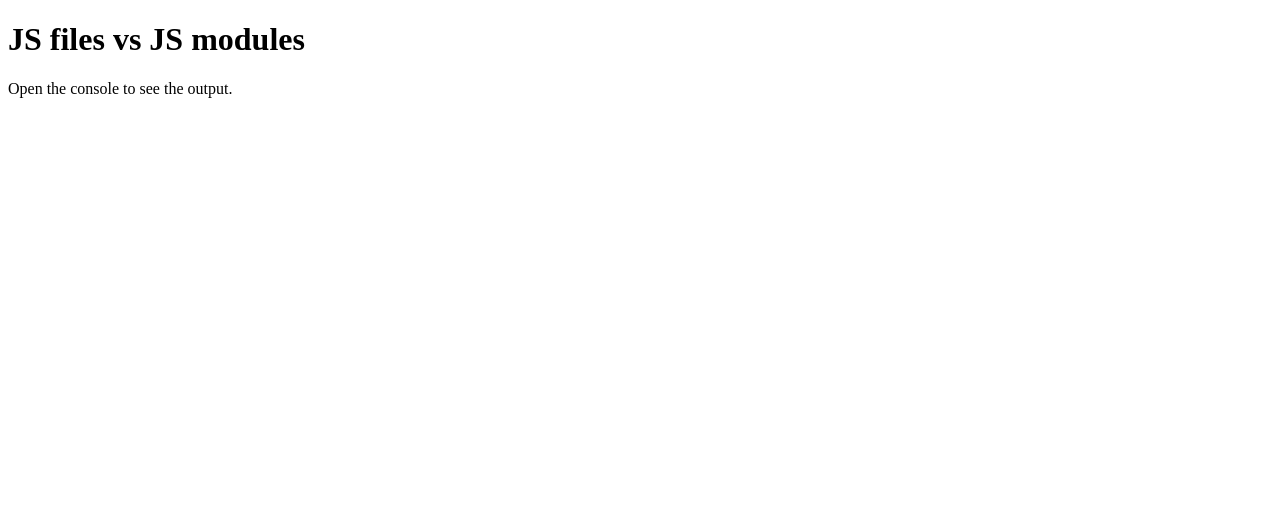
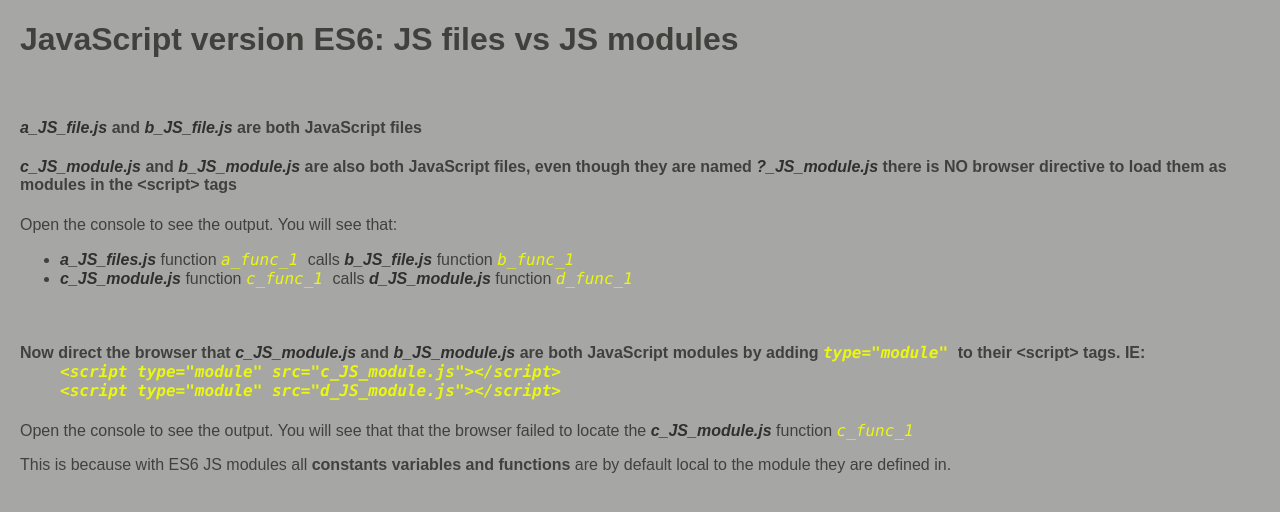
Before and after one commit to begies/12COMP-ES6-simple-example, a plain HTML site: page index.html in a window 1280 px wide. Drawn offline with Linux system fonts and the light colour scheme.

Commit message:
1st part explaination done

```diff
--- a/a_JS_file.js
+++ b/a_JS_file.js
@@ -1,6 +1,8 @@
 /*+++++++++++++++++++++++++++++++++++++++++++++++++++++++++++*/
 // a_JS_file.js
 /**************************************************************/
+const A_COL_C = 'red';
+const A_COL_B = '#306844';
 console.log('%c a_JS_file.js \n--------------------',
             'color: blue; background-color: white;');
 
@@ -9,7 +11,8 @@ console.log('%c a_JS_file.js \n--------------------',
 // Called by body onload event in index.html
 /**************************************************************/
 function a_func_1() {
-  console.log('a_func_1()');
+  console.log('%c a_func_1(): Called by body onload event in index.html',
+        'color: ' + A_COL_C + '; background-color: ' + A_COL_B + ';');
   b_func_1();
 }
 
@@ -18,7 +21,8 @@ function a_func_1() {
 // Called by b_func_2() in b_JS_file.js
 /**************************************************************/
 function a_func_2() {
-  console.log('a_func_2()');
+  console.log('%c a_func_2(): Called by b_func_2() in b_JS_file.js',
+              'color: ' + A_COL_C + '; background-color: ' + A_COL_B + ';');
 }
 
 /**************************************************************/
--- a/b_JS_file.js
+++ b/b_JS_file.js
@@ -1,15 +1,18 @@
 /*+++++++++++++++++++++++++++++++++++++++++++++++++++++++++++*/
 // b_JS_file.js
 /**************************************************************/
+const B_COL_C = 'white';
+const B_COL_B = '#306844';
 console.log('%c b_JS_file.js \n--------------------',
-    'color: blue; background-color: white;');
+            'color: blue; background-color: white;');
 
 /**************************************************************/
 // b_func_1()
 // Called by a_func_1() in a_JS_file.js
 /**************************************************************/
 function b_func_1() {
-console.log('b_func_1()');
+console.log('%c b_func_1(): Called by a_func_1() in a_JS_file.js',
+            'color: ' + B_COL_C + '; background-color: ' + B_COL_B + ';');
 }
 
 /**************************************************************/
@@ -17,7 +20,8 @@ console.log('b_func_1()');
 // Called by body onload event in index.html
 /**************************************************************/
 function b_func_2() {
-console.log('b_func_2()');
+console.log('%c b_func_2(): Called by body onload event in index.html',
+            'color: ' + B_COL_C + '; background-color: ' + B_COL_B + ';');
 a_func_2();
 }
 
--- a/c_JS_module.mjs
+++ b/c_JS_module.mjs
@@ -1,15 +1,18 @@
 /*+++++++++++++++++++++++++++++++++++++++++++++++++++++++++++*/
 // c_JS_module.mjs
 /**************************************************************/
+const C_COL_C = 'red';
+const C_COL_B = '#636363';
 console.log('%c c_JS_module.mjs \n--------------------',
-    'color: blue; background-color: white;');
+            'color: blue; background-color: white;');
 
 /**************************************************************/
 // c_func_1()
 // Called by body onload event in index.html
 /**************************************************************/
 function c_func_1() {
-console.log('c_func_1()');
+console.log('%c c_func_1(): Called by body onload event in index.html',
+            'color: ' + C_COL_C + '; background-color: ' + C_COL_B + ';');
 d_func_1();
 }
 
@@ -18,7 +21,8 @@ d_func_1();
 // Called by d_func_2() in d_JS_module.mjs
 /**************************************************************/
 function c_func_2() {
-console.log('c_func_2()');
+console.log('%c c_func_2(): Called by d_func_2() in d_JS_module.mjs',
+            'color: ' + C_COL_C + '; background-color: ' + C_COL_B + ';');
 }
 
 /**************************************************************/
--- a/d_JS_module.mjs
+++ b/d_JS_module.mjs
@@ -1,23 +1,28 @@
 /*+++++++++++++++++++++++++++++++++++++++++++++++++++++++++++*/
 // d_JS_module.mjs
 /**************************************************************/
+const D_COL_C = 'white';
+const D_COL_B = '#636363';
 console.log('%c d_JS_module.mjs \n--------------------',
-    'color: blue; background-color: white;');
+            'color: blue; background-color: white;');
 
 /**************************************************************/
 // d_func_1()
 // Called by c_func_1() in c_JS_module.mjs
 /**************************************************************/
 function d_func_1() {
-console.log('d_func_1()');
+console.log('%c d_func_1(): Called by c_func_1() in c_JS_module.mjs',
+            'color: ' + D_COL_C + '; background-color: ' + D_COL_B + ';');
 }
 
 /**************************************************************/
 // d_func_2()
 // Called by body onload event in index.html
 /**************************************************************/
-function c_func_2() {
-console.log('c_func_2()');
+function d_func_2() {
+console.log('%c d_func_2(): Called by body onload event in index.html',
+            'color: ' + D_COL_C + '; background-color: ' + D_COL_B + ';');
+c_func_2();
 }
 
 /**************************************************************/
--- a/index.html
+++ b/index.html
@@ -4,16 +4,55 @@
   <title>JS files vs JS modules</title>
   <meta charset="UTF-8">
   <meta name="viewport" content="width=device-width, initial-scale=1.0">
+  <link rel="stylesheet" href="style.css">
 
-  <script defer src="a_JS_file.js"></script>
-  <script defer src="b_JS_file.js"></script>
-  <script defer src="c_JS_module.mjs"></script>
-  <script defer src="d_JS_module.mjs"></script>
+  <script               defer src="a_JS_file.js"></script>
+  <script               defer src="b_JS_file.js"></script>
+  <script type="module" defer src="c_JS_module.mjs"></script>
+  <script type="module" defer src="d_JS_module.mjs"></script>
 </head>
 
-<body onload="a_func_1(); b_func_2(); c_func_1(); d_func_2();">
-  <h1>JS files vs JS modules</h1>
-  <p>Open the console to see the output.</p>
-
+<body onload="a_func_1(); c_func_1();">
+  <h1>JavaScript version ES6: JS files vs JS modules</h1>
+  <br>
+  <h4><span class="module">a_JS_file.js </span> and <span class="module">b_JS_file.js </span>
+    are both JavaScript files
+  </h4>
+  <h4><span class="module">c_JS_module.js </span>and <span class="module">b_JS_module.js </span>
+    are also both JavaScript files, even though they are named
+    <span class="module"> ?_JS_module.js </span> there is NO browser directive to
+    load them as modules in the &lt;script> tags
+  </h4>
+  <p>Open the console to see the output. You will see that:</p>
+    <ul>
+      <li><span class="module">a_JS_files.js </span>
+          function <span class="code"> a_func_1 </span>
+          calls <span class="module"> b_JS_file.js </span>
+          function <span class="code">b_func_1</span></li>
+      <li><span class="module">c_JS_module.js </span>
+          function <span class="code"> c_func_1 </span>
+          calls <span class="module"> d_JS_module.js </span>
+          function <span class="code"> d_func_1</span></li>
+    </ul>
+  <br>
+  <h4 style="margin-bottom: 0px;">
+    Now direct the browser that <span class="module"> c_JS_module.js </span>
+    and <span class="module"> b_JS_module.js </span> are both JavaScript modules
+    by adding <span class="code"> type="module" </span> to their &lt;script> tags. IE:
+  </h4>
+  <h4 style="margin-top: 0px;">
+    <ul style="margin-top: 0px; list-style-type: none;">
+      <li><span class="code"> &lt;script type="module" src="c_JS_module.js">&lt;/script> </span> </li>
+      <li><span class="code"> &lt;script type="module" src="d_JS_module.js">&lt;/script> </span> </li>
+    </ul>
+  </h4>
+  <p>Open the console to see the output. You will see that that the browser failed
+     to locate the <span class="module"> c_JS_module.js </span>
+     function <span class="code"> c_func_1 </span>
+  </p>
+  <p> This is because with ES6 JS modules all
+      <span class="bold"> constants variables and functions </span>
+      are by default local to the module they are defined in.
+  </p>
 </body>
 </html>
--- a/style.css
+++ b/style.css
@@ -1,6 +1,22 @@
 body {
-    background-color: grey;
-    color: white;
+    background-color: #a6a6a4;
+    color: #40403d;
     font-family: Arial, sans-serif;
     margin: 20px;
   }
+
+.module {
+    color: #30302f;
+    font-style: italic;
+    font-weight: 900;
+}
+
+.code {
+    font-family: Consolas;
+    color: #ebf70f;
+    font-style: italic;
+}
+
+.bold {
+    font-weight: bold;
+}
```
